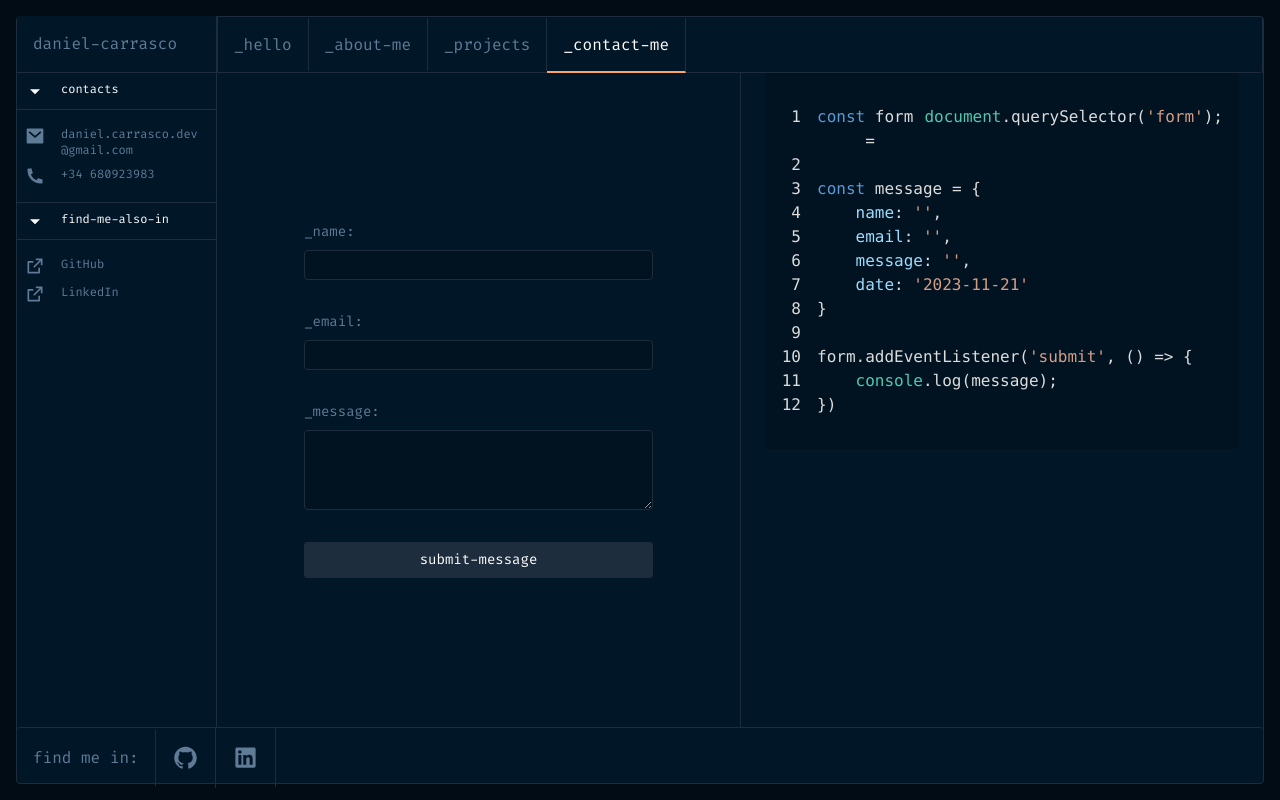
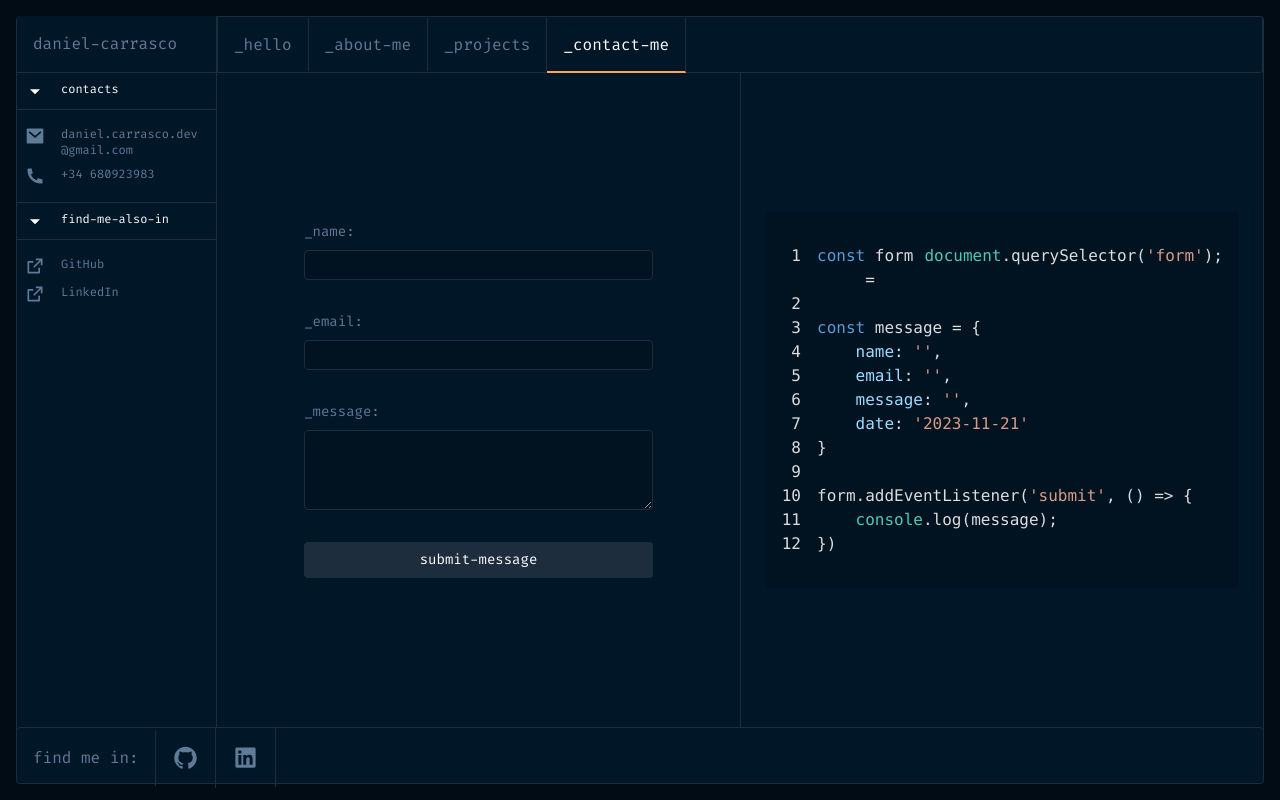
Before and after one commit to DaniPhilo/portfolio_next, a Next.js app: page /contact-me in a window 1280 px wide. Built offline with nearby package versions, Linux system fonts and the light colour scheme.

Commit message:
Fix contact code display position

```diff
--- a/components/ContactDisplay.tsx
+++ b/components/ContactDisplay.tsx
@@ -49,7 +49,7 @@ const ContactDisplay = () => {
                     <input type="submit" value={"submit-message"} className="py-2 px-4 text-highlight-text bg-line-color rounded cursor-pointer" />
                 </form>
             </div>
-            <div className="h-full flex justify-center items-center px-6 border-l border-line-color overflow-y-scroll hidden lg:block ">
+            <div className="hidden h-full lg:flex justify-center items-center px-6 border-l border-line-color overflow-y-scroll">
                 <SyntaxHighlighter language="javascript" style={vs2015} wrapLines wrapLongLines showLineNumbers customStyle={{backgroundColor: "#011221", padding: "2rem 1rem", width: "100%", borderRadius: "5px"}} >
                     {`const form = document.querySelector('form');
 
```
